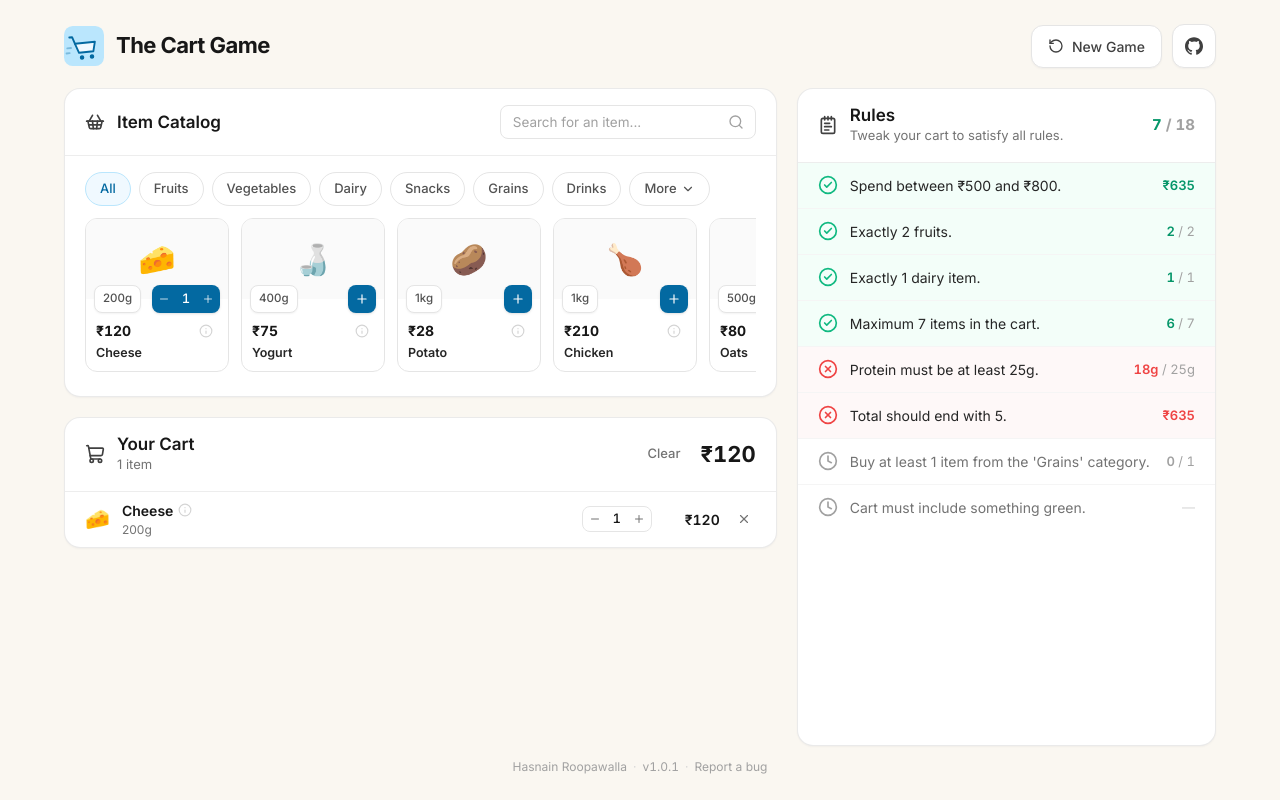
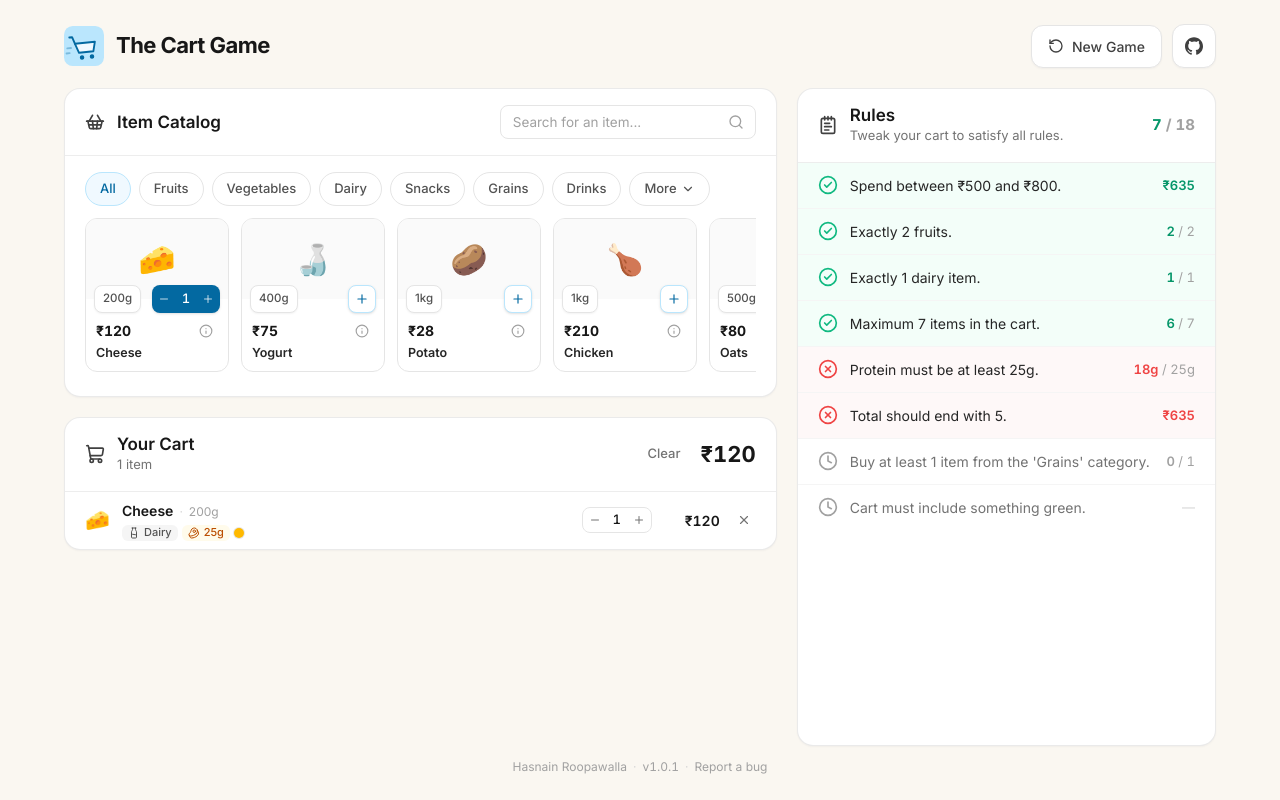
Before and after one commit to hasnainroopawalla/the-cart-game, a React (Vite) app: page / in a window 1280 px wide. Both pictures are taken after a click on the button 206 px from the left and 298 px from the top of the page. Built offline with nearby package versions, Linux system fonts and the light colour scheme.

Commit message:
attributes

```diff
--- a/src/components/cart-panel.tsx
+++ b/src/components/cart-panel.tsx
@@ -1,9 +1,26 @@
 import * as React from "react";
 import { Card, IconButton, PanelHeader, formatPrice } from "./card";
-import { ShoppingCart, X } from "lucide-react";
+import {
+  Apple,
+  Beef,
+  Carrot,
+  Cookie,
+  CupSoda,
+  Milk,
+  ShoppingCart,
+  Tag,
+  Wheat,
+  X,
+} from "lucide-react";
 import { ItemInfoButton } from "./item-info-popover";
 import { QuantityStepper } from "./quantity-stepper";
-import { Catalog, type CatalogItem } from "../data";
+import {
+  CRITICAL_ATTRIBUTES,
+  Catalog,
+  RELEVANT_ATTRIBUTES,
+  type CatalogItem,
+  type ItemAttributes,
+} from "../data";
 
 type CartItem = CatalogItem & {
   quantity: number;
@@ -83,6 +100,76 @@ export const CartPanel = ({
   );
 };
 
+const COLOR_DOT: Record<ItemAttributes["color"], string> = {
+  green: "bg-emerald-500",
+  red: "bg-red-500",
+  yellow: "bg-amber-400",
+  orange: "bg-orange-400",
+  brown: "bg-amber-700",
+  white: "bg-neutral-300",
+};
+
+const CATEGORY_ICON: Record<string, React.ElementType> = {
+  Dairy: Milk,
+  Vegetables: Carrot,
+  Fruits: Apple,
+  Grains: Wheat,
+  Snacks: Cookie,
+  Drinks: CupSoda,
+};
+
+const AttributeChip = ({
+  icon: Icon,
+  critical,
+  title,
+  children,
+}: {
+  icon?: React.ElementType;
+  critical?: boolean;
+  title: string;
+  children: React.ReactNode;
+}) => (
+  <span
+    title={title}
+    className={`inline-flex shrink-0 items-center gap-1 rounded-md px-1.5 py-0.5 text-[11px] leading-none font-medium ${
+      critical
+        ? "bg-amber-50 text-amber-700"
+        : "bg-neutral-100 text-neutral-600"
+    }`}
+  >
+    {Icon && <Icon className="h-3 w-3" />}
+    {children}
+  </span>
+);
+
+const AttributeSummary = ({ attributes }: { attributes: ItemAttributes }) => (
+  <div className="hidden items-center gap-1 sm:flex">
+    {RELEVANT_ATTRIBUTES.has("category") && (
+      <AttributeChip
+        icon={CATEGORY_ICON[attributes.category] ?? Tag}
+        title={`Category: ${attributes.category}`}
+      >
+        {attributes.category}
+      </AttributeChip>
+    )}
+    {RELEVANT_ATTRIBUTES.has("protein") && (
+      <AttributeChip
+        icon={Beef}
+        critical={CRITICAL_ATTRIBUTES.has("protein")}
+        title={`Protein: ${attributes.protein}g`}
+      >
+        {attributes.protein}g
+      </AttributeChip>
+    )}
+    {RELEVANT_ATTRIBUTES.has("color") && (
+      <span
+        title={`Colour: ${attributes.color}`}
+        className={`h-2.5 w-2.5 shrink-0 rounded-full ring-1 ring-black/10 ${COLOR_DOT[attributes.color]}`}
+      />
+    )}
+  </div>
+);
+
 const CartRow = ({
   item,
   onQuantityChange,
@@ -94,16 +181,27 @@ const CartRow = ({
 }) => (
   <li className="flex items-center gap-3 border-b border-neutral-100 px-5 py-2 last:border-b-0">
     <span className="text-xl leading-none">{item.emoji}</span>
-    <div className="min-w-0 flex-1">
-      <div className="flex items-center gap-1">
-        <p className="truncate text-[14px] font-semibold text-neutral-900">
+    <div className="min-w-0 flex-1 space-y-0 sm:space-y-1">
+      <div className="flex items-baseline gap-1.5">
+        <p className="text-[14px] font-semibold text-neutral-900 sm:truncate">
           {item.name}
         </p>
-        <ItemInfoButton name={item.name} attributes={item.attributes} />
+        {item.size && (
+          <span className="hidden shrink-0 text-[12px] text-neutral-400 sm:inline">
+            <span className="pr-1.5 text-neutral-300">·</span>
+            {item.size}
+          </span>
+        )}
+        <span className="self-center sm:hidden">
+          <ItemInfoButton name={item.name} attributes={item.attributes} />
+        </span>
       </div>
       {item.size && (
-        <p className="truncate text-[12px] text-neutral-500">{item.size}</p>
+        <p className="truncate text-[12px] text-neutral-500 sm:hidden">
+          {item.size}
+        </p>
       )}
+      <AttributeSummary attributes={item.attributes} />
     </div>
     <QuantityStepper
       quantity={item.quantity}
--- a/src/components/catalog-panel.tsx
+++ b/src/components/catalog-panel.tsx
@@ -119,7 +119,7 @@ const CatalogCard = ({
             <button
               type="button"
               aria-label={`Add ${item.name}`}
-              className="bg-primary-700 hover:bg-primary-800 inline-flex h-7 w-7 items-center justify-center rounded-lg text-white shadow-sm transition"
+              className="border-primary-200 text-primary-700 hover:bg-primary-50 inline-flex h-7 w-7 items-center justify-center rounded-lg border bg-white shadow-sm transition"
               onClick={onIncrement}
             >
               <Plus className="h-3.5 w-3.5" />
--- a/src/components/item-info-popover.tsx
+++ b/src/components/item-info-popover.tsx
@@ -107,7 +107,7 @@ export const ItemInfoButton = ({
         popoverTarget={panelId}
         aria-label={`Details for ${name}`}
         className={`inline-flex shrink-0 items-center justify-center rounded-full transition ${className} ${
-          open ? "text-neutral-700" : "text-neutral-300 hover:text-neutral-600"
+          open ? "text-neutral-800" : "text-neutral-400 hover:text-neutral-700"
         }`}
       >
         <Info className="h-3.5 w-3.5" />
```
